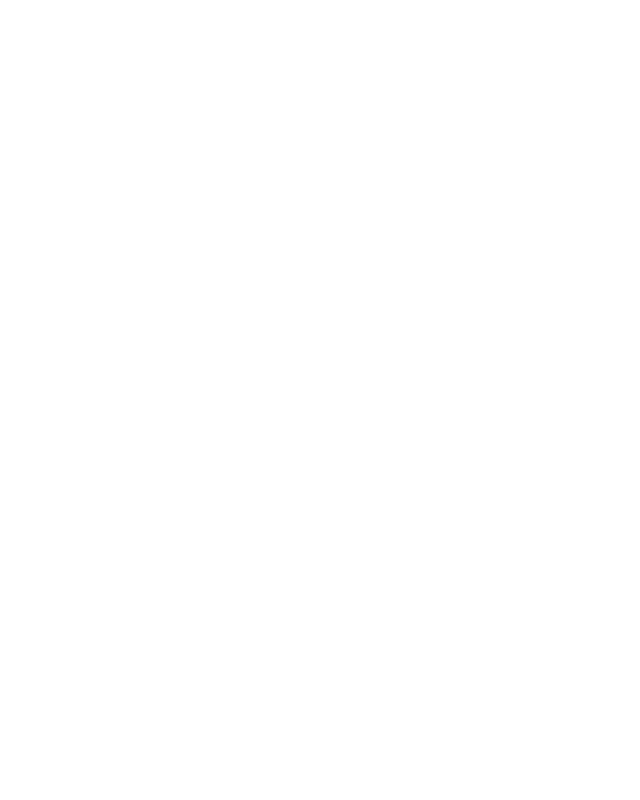
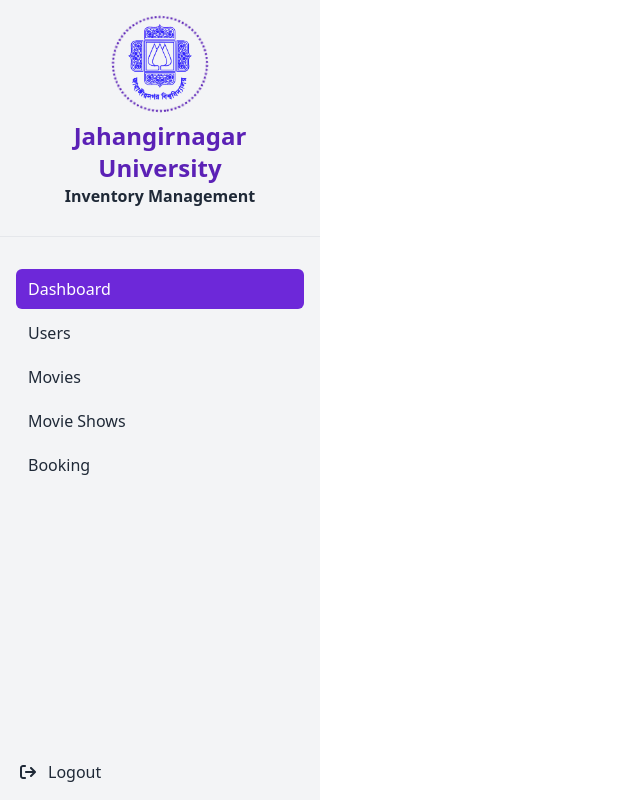
Before and after one commit to shouravpaul01/Inventory-management-for-university-react, a React (Vite) app: page /dashboard in a window 1280 px wide. Shown: the whole page, without its empty margins (0-640 px from the left). Built offline with nearby package versions, Linux system fonts and the light colour scheme.

Commit message:
Dashboard

```diff
--- a/package.json
+++ b/package.json
@@ -16,6 +16,7 @@
     "react-dom": "^18.2.0",
     "react-icons": "^5.0.1",
     "react-router-dom": "^6.21.3",
+    "react-toastify": "^10.0.4",
     "sort-by": "^1.2.0"
   },
   "devDependencies": {
--- a/src/components/mainComponents/Header.jsx
+++ b/src/components/mainComponents/Header.jsx
@@ -62,7 +62,7 @@
     const navLink = user ? afterSignInNavLink : beforeSignInNavLink;
     return (
         <>
-            <header className="my-container ">
+            <header className="md:my-container ">
                 <div className="md:flex flex-col gap-3 hidden  mb-3">
                     <div className="bg-slate-200 flex justify-end gap-4 w-full">
                         <p className="flex items-center gap-1"><AiOutlinePhone /> 02224491045-51</p>
@@ -89,8 +89,8 @@
                     <input id="my-drawer-3" type="checkbox" className="drawer-toggle" />
                     <div className="drawer-content flex flex-col">
                         {/* Navbar */}
-                        <div className="w-full navbar min-h-[40px] bg-blue-600 py-0 px-0  border-b border-indigo-200">
-                            <div className="flex-none pe-5 lg:hidden">
+                        <div className="w-full navbar min-h-[40px] md:bg-violet-700 pt-2 md:py-0  px-0 border-b border-violet-800  ">
+                            <div className="flex-none ps-2 pe-6 lg:hidden">
                                 <label htmlFor="my-drawer-3" aria-label="open sidebar" >
                                     <FaBars className="text-xl" />
                                 </label>
--- a/src/index.css
+++ b/src/index.css
@@ -45,6 +45,12 @@
     @apply bg-indigo-500 text-white
   }
 /* Dashboard */
-.sidebar-active-link{
-@apply  active
+.menu-item{
+  @apply p-4  text-base-content space-y-1
 }
+.menu-item li a{
+  @apply flex items-center gap-2 hover:bg-violet-700 hover:text-white rounded-md py-2 px-3
+}
+.menu-item-active{
+  @apply  bg-violet-700 text-white
+}
--- a/src/layouts/AdminLayout.jsx
+++ b/src/layouts/AdminLayout.jsx
@@ -1,10 +1,95 @@
-import { Outlet } from "react-router-dom";
+import { FaArrowRightFromBracket, FaBars } from "react-icons/fa6";
+import { Link, NavLink, Outlet } from "react-router-dom";
+import { ToastContainer } from "react-toastify";
+import julogo from '../assets/Images/ju-logo.png'
 
 const AdminLayout = () => {
+    const handleLogout = () => {
+
+    }
     return (
-        <>
-            <Outlet/>
-        </>
+        <div className="drawer lg:drawer-open">
+            <input id="my-drawer-2" type="checkbox" className="drawer-toggle" />
+            <div className="drawer-content flex flex-col">
+                {/* Page content here */}
+                <div className="navbar sticky top-0  lg:hidden border-b border-violet-700">
+                    <div className="flex-none">
+                        <label htmlFor="my-drawer-2" className="btn btn-square btn-ghost drawer-button ">
+                            <FaBars className="text-xl" />
+                        </label>
+                    </div>
+                    <div className="flex-1">
+                        <div className="flex gap-2 md:gap-4 md:hidden">
+                            <div className='relative '>
+                                <div className='w-20 h-20 md:w-24 md:h-24 border-2 border-dotted border-violet-800 rounded-full animate-spin p-4'>
+                                </div>
+                                <img src={julogo} className='w-14 md:w-16 absolute top-2 left-3 md:left-4 opacity-85' alt="ju-logo" />
+                            </div>
+                            <div className="flex items-end ">
+                                <div className="pb-3 font-bold ">
+                                    <p className="text-xl md:text-2xl text-violet-800">Jahangirnagar University</p>
+                                    <p className="">Inventory Management</p>
+                                </div>
+                            </div>
+                        </div>
+                    </div>
+                </div>
+                <div className="mx-2 md:mx-10 my-12">
+                    {/* Page content here */}
+                    <Outlet />
+                    <ToastContainer
+                        position="top-right"
+                        autoClose={3000}
+                        hideProgressBar={false}
+                        newestOnTop={false}
+                        closeOnClick
+                        rtl={false}
+                        pauseOnFocusLoss
+                        draggable
+                        pauseOnHover
+                        theme="light"
+                    />
+
+                </div>
+            </div>
+            <div className="drawer-side">
+                <label htmlFor="my-drawer-2" aria-label="close sidebar" className="drawer-overlay"></label>
+                <div className="min-h-full  w-80  bg-gray-100  relative">
+                    <div className="flex flex-col items-center gap-2 border-b p-4 mb-4">
+                        <div className='relative '>
+                            <div className='w-20 h-20 md:w-24 md:h-24 border-2 border-dotted border-violet-800 rounded-full animate-spin p-4'>
+                            </div>
+                            <img src={julogo} className='w-14 md:w-16 absolute top-2 left-3 md:left-4 opacity-85' alt="ju-logo" />
+                        </div>
+
+                        <div className="text-center pb-3 font-bold ">
+                            <p className="text-xl md:text-2xl text-violet-800">Jahangirnagar University</p>
+                            <p className="">Inventory Management</p>
+                        </div>
+
+                    </div>
+                    <div className="h-80 overflow-y-auto">
+                        <ul className="menu-item ">
+
+                            {/* Sidebar content here */}
+                            <li><NavLink to={"/dashboard"} className={({ isActive }) => isActive ? "menu-item-active" : ""}>Dashboard</NavLink></li>
+                            <li><NavLink to={'/dashboard/all-user'} className={({ isActive }) => isActive ? "menu-item-active" : ""}>Users</NavLink></li>
+                            <li><NavLink to={'/dashboard/movies'} className={({ isActive }) => isActive ? "menu-item-active" : ""}>Movies</NavLink></li>
+                            <li><NavLink to={'/dashboard/shows'} className={({ isActive }) => isActive ? "menu-item-active" : ""}>Movie Shows</NavLink></li>
+                            <li><NavLink to={'/dashboard/all-booking'} className={({ isActive }) => isActive ? "menu-item-active" : ""}>Booking</NavLink></li>
+
+
+                        </ul>
+                    </div>
+
+                    <div className=" absolute bottom-0 left-0 right-0">
+                        <Link className="flex items-center gap-3  py-4 px-5"><FaArrowRightFromBracket /> Logout</Link>
+                    </div>
+                </div>
+
+
+            </div>
+        </div>
     );
 };
 
--- a/src/routes/Route.jsx
+++ b/src/routes/Route.jsx
@@ -26,6 +26,12 @@
         path: "/dashboard",
         element: <AdminLayout/>,
         errorElement:<ErrorPage/>,
+        // children:[
+        //   {
+        //     path:'/',
+        //     element:,
+        //   }
+        // ]
     },
   ]);
 
```
Also changed, not shown: 1 other file (tests, documents, lock files or other folders).
